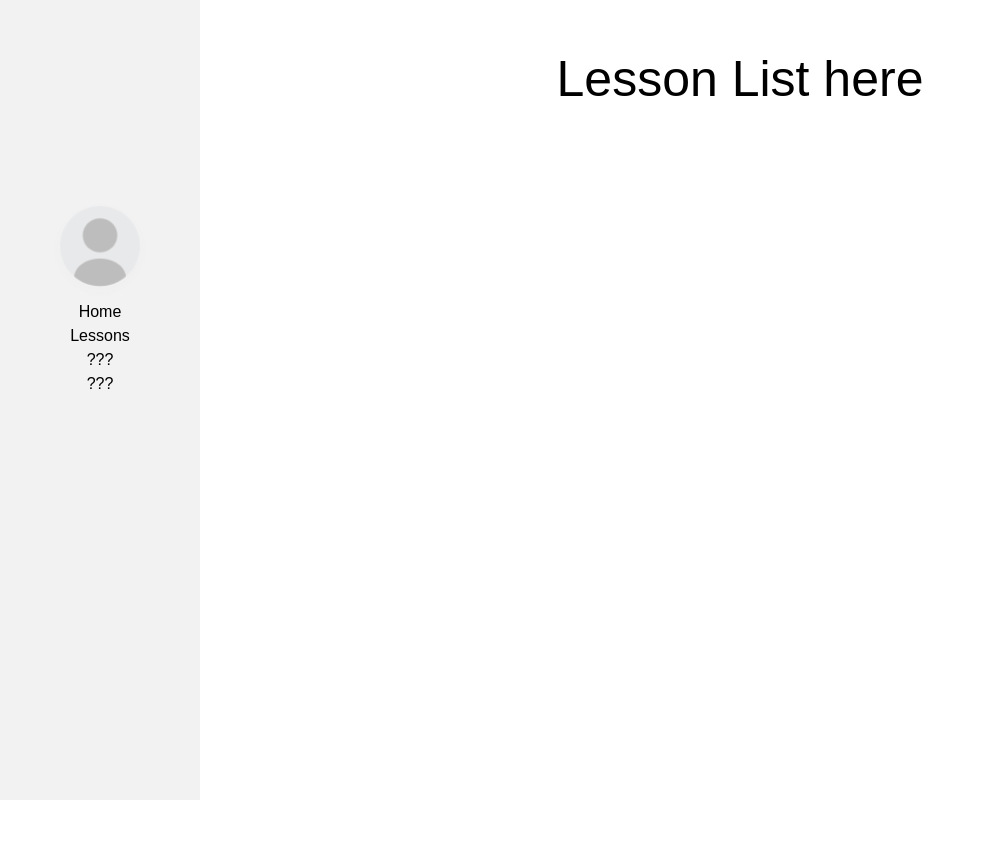
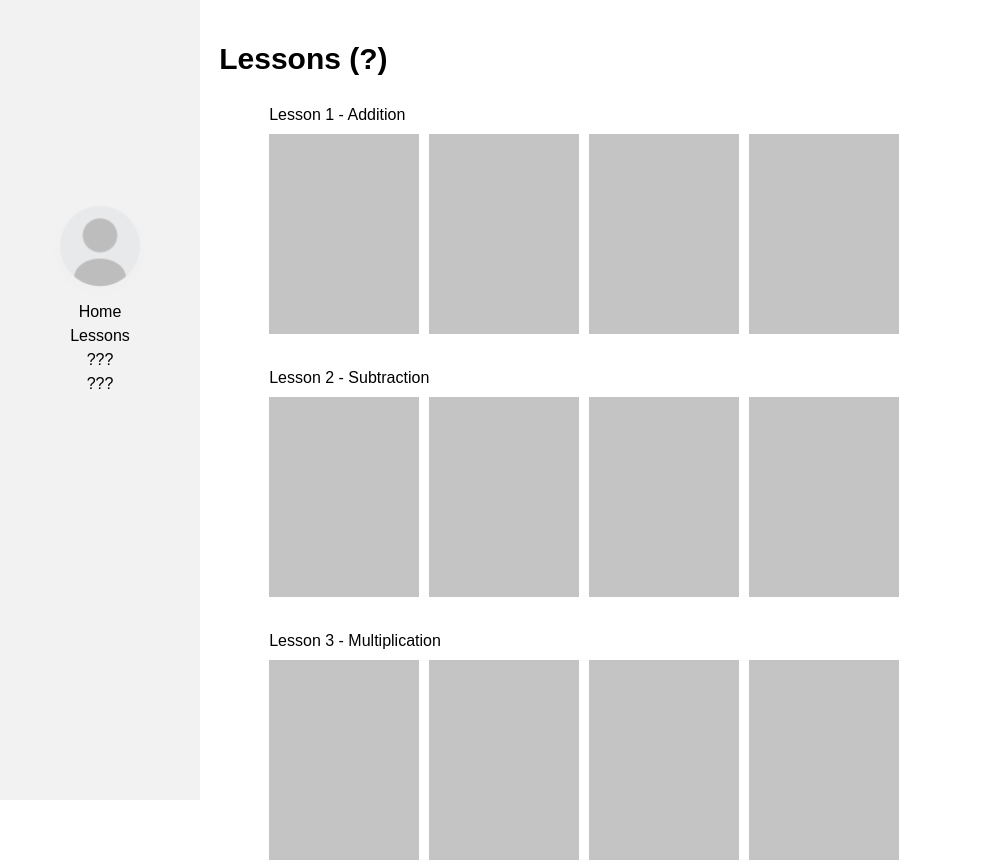
Before and after one commit to viet-quocnguyen/ht6ix, a React (Create React App) app: page /lessons in a window 1280 px wide. Shown: the top 862 px of the page, without its empty margins (0-985 px from the left). Before the commit the page ends 800 px from the top, so only its background shows below. Built offline with nearby package versions, Linux system fonts and the light colour scheme.

Commit message:
Lessons List page with hardcoded values

```diff
--- a/src/App.css
+++ b/src/App.css
@@ -1,22 +1,33 @@
 .App {
-  text-align: center;
+  text-align: left;
   font-family: sans-serif;
 }
 
-.container{
+/* contains navbar and main container*/
+.container {
   display: flex;
   flex-direction: row;
 }
 
+/* contains everything (navbar not included) */
 .main {
-  margin-left: 200px;
+  margin-left: calc(200px + 1.5vw);
   display: flex;
   flex-grow: 1;
+  margin-top: 1.5vh;
+  margin-bottom: 1.5vh;
+  margin-right: 1.5vw;
 }
 
-p {
-  text-align:center;
-  flex-grow: 1;
-  font-size:50px;
-/* TBD the font size */
+/* styling a page title */
+.pageTitle {
+  font-weight: bold;
+  font-size: 30px;
+  margin: 30px 0px;
 }
+
+/* styling for a page subtitle */
+.subtitle {
+  font-size: 20px;
+  margin: 5px;
+}
--- a/src/App.js
+++ b/src/App.js
@@ -1,6 +1,7 @@
 import React from 'react';
 import { Route, Switch, BrowserRouter } from 'react-router-dom';
 import Navbar from './components/Navbar';
+import List from './components/LessonsList';
 import './App.css';
 
 function App() {
@@ -14,8 +15,8 @@ function App() {
               <Route exact path="/">
                 <p>Dashboard</p>
               </ Route>
-              <Route path="/lessons" >
-                <p>Lesson List here</p>
+              <Route exact path="/lessons" >
+                <List/>
               </Route>
             </Switch>
           </div>
--- /dev/null
+++ b/src/components/LessonsList.js
@@ -0,0 +1,52 @@
+import React, { Component } from 'react';
+import './LessonsList.scss';
+
+class LessonsList extends Component {
+    render() {
+        // TBD API call here to get all lessons and their info
+        //get lessons by topic?
+        // lesson id is being used as the number right now, but do we have another way of incrementing this value?
+        const lessons = [
+            {
+                id: "1",
+                name: "Addition",
+                topic: "Math",
+                // TBD: do we need to display the teacher?
+            },{
+                id: "2",
+                name: "Subtraction",
+                topic: "",
+                // TBD: do we need to display the teacher?
+            },{
+                id: "3",
+                name: "Multiplication",
+                topic: "Math",
+                // TBD: do we need to display the teacher?
+            },{
+                id: "4",
+                name: "Division",
+                topic: "",
+                // TBD: do we need to display the teacher?
+            },
+
+        ]
+
+        return (
+            <div >
+                <div className="pageTitle">Lessons (?)</div>
+                {lessons.map((lesson) =>
+                    <div className="lessonInList" onClick={()=> window.location="/lessons/"+lesson.id}>
+                        Lesson {lesson.id} - {lesson.name}
+                        <div className="questionGallery">
+                            <div id="staticBox"></div>
+                            <div id="staticBox"></div>
+                            <div id="staticBox"></div>
+                            <div id="staticBox"></div>
+                        </div></div>)}
+            </div >
+        )
+    }
+}
+
+
+export default LessonsList;
--- /dev/null
+++ b/src/components/LessonsList.scss
@@ -0,0 +1,27 @@
+// styles the set of boxes under each lesson
+.questionGallery {
+    display: flex;
+    flex-direction: row;
+    flex-grow: 1;
+    justify-content: flex-start;
+    margin: 5px 0;
+}
+
+// the boxes under each lesson TBD pls delete after
+#staticBox {
+    width: 150px;
+    height: 200px;
+    margin-top: 5px;
+    margin-bottom: 5px;
+    margin-right: 10px;
+    background-color: #c4c4c4; //TBD colour
+}
+
+// styles each lesson, title included
+.lessonInList {
+    margin: 20px 0px 30px 50px;
+}
+
+.lessonInList:hover {
+    cursor: pointer;
+}
--- a/src/components/Navbar.scss
+++ b/src/components/Navbar.scss
@@ -11,6 +11,7 @@
     display:flex;
     flex-direction: column;
     margin-top:25vh;
+    text-align: center;
 }
 
 .navLink {
```
